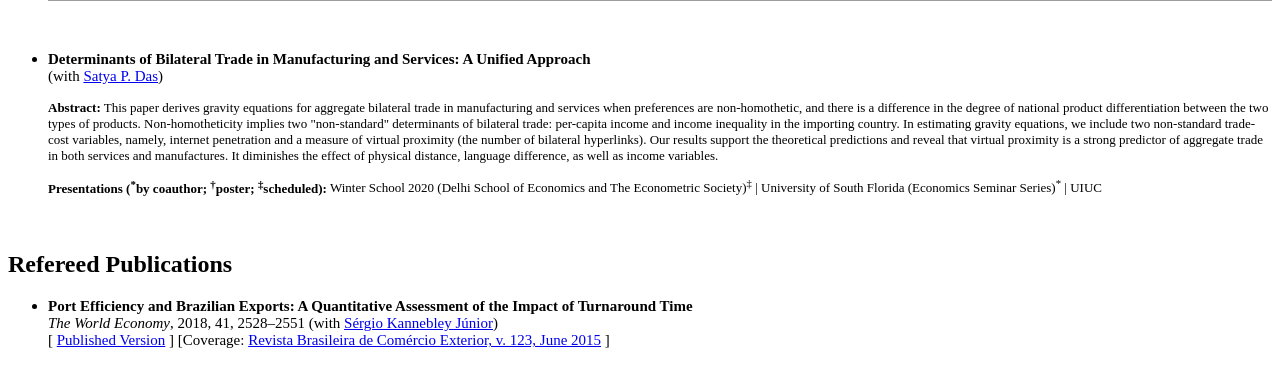
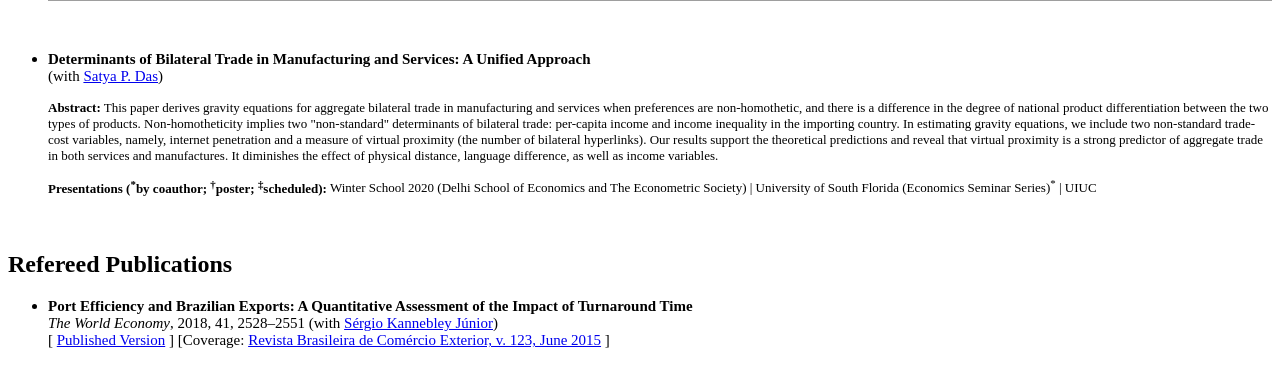
Before and after one commit to vpsantanna/vpsantanna.github.io, a Jekyll site: the page built from 2-research.md, in a window 1280 px wide. Shown: the part 1033-1398 px from the top of the page. Built offline with Jekyll 4.4.1, drawn with Linux system fonts in a browser that asks for light colours; a script that is not in the unit is left out; part of the change alters nothing that is shown.

Commit message:
Update 2-research.md

```diff
--- a/2-research.md
+++ b/2-research.md
@@ -37,7 +37,7 @@ permalink: /research/
 
    <p style="font-size:13px"><b>Abstract:</b> This paper derives gravity equations for aggregate bilateral trade in manufacturing and services when preferences are non-homothetic, and there is a difference in the degree of national product differentiation between the two types of products.  Non-homotheticity implies two "non-standard" determinants of bilateral trade: per-capita income and income inequality in the importing country. In estimating gravity equations, we include two non-standard trade-cost variables, namely, internet penetration and a measure of virtual proximity (the number of bilateral hyperlinks). Our results support the theoretical predictions and reveal that virtual proximity is a strong predictor of aggregate trade in both services and manufactures. It diminishes the effect of physical distance, language difference, as well as income variables.</p>
 
-   <p style="font-size:13px"><strong>Presentations (<sup>*</sup>by coauthor; <sup>&#8224;</sup>poster; <sup>&#8225;</sup>scheduled):</strong> Winter School 2020 (Delhi School of Economics and The Econometric Society)<sup>&#8225;</sup> | University of South Florida (Economics Seminar Series)<sup>*</sup> | UIUC </p>
+   <p style="font-size:13px"><strong>Presentations (<sup>*</sup>by coauthor; <sup>&#8224;</sup>poster; <sup>&#8225;</sup>scheduled):</strong> Winter School 2020 (Delhi School of Economics and The Econometric Society) | University of South Florida (Economics Seminar Series)<sup>*</sup> | UIUC </p>
 
 <br>
 
```
